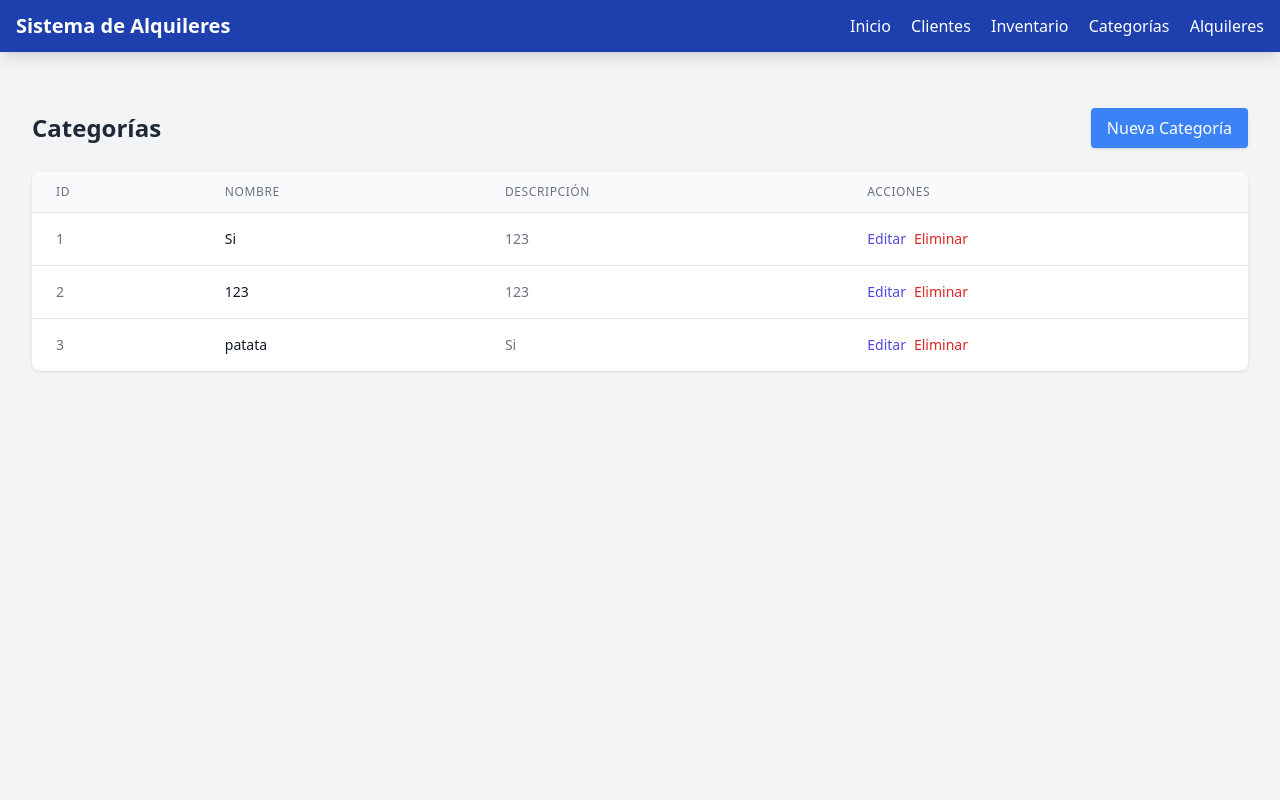
After one commit to NaviStarp/Gestor_inventario, a Flask app: page /categorias/ in a window 1280 px wide. The commit adds this page. Run offline with Flask 3, Linux system fonts and the light colour scheme; data comes from the database, SQL or seed files in the repository; both versions use the stored data as it was after the commit; some libraries are stand-ins or nearby versions.

Commit message:
categoria

```diff
--- a/app.py
+++ b/app.py
@@ -96,22 +96,22 @@ def editar_categoria():
     categoria.nombre = request.form['nombre']
     categoria.descripcion = request.form.get('descripcion')
     db.session.commit()
-    return redirect(url_for('inicio'))
+    return redirect(request.referrer)
 
-@app.route('/categoria/eliminar/<int:id>', methods=['POST'])
+@app.route('/categoria/eliminar/<int:id>', methods=['GET','POST'])
 def eliminar_categoria(id):
     Inventario.query.filter_by(categoria_id=id).delete()
     categoria = Categoria.query.get_or_404(id)
     db.session.delete(categoria)
     db.session.commit()
-    return redirect(url_for('inicio'))
+    return redirect(request.referrer)
 
 @app.route('/cliente/eliminar/<int:id>', methods=['POST'])
 def eliminar_cliente(id):
     cliente = Cliente.query.get_or_404(id)
     db.session.delete(cliente)
     db.session.commit()
-    return redirect(url_for('inicio'))
+    return redirect(request.referrer)
 @app.route('/categorias/')
 def ver_categorias():
     categorias = Categoria.query.all()
@@ -122,14 +122,14 @@ def eliminar_producto(id):
     inventario = Inventario.query.get_or_404(id)
     db.session.delete(inventario)
     db.session.commit()
-    return redirect(url_for('inicio'))
+    return redirect(request.referrer)
 
 @app.route('/alquiler/eliminar/<int:id>', methods=['POST'])
 def eliminar_alquiler(id):
     alquiler = Alquiler.query.get_or_404(id)
     db.session.delete(alquiler)
     db.session.commit()
-    return redirect(url_for('inicio'))
+    return redirect(request.referrer)
 
 # Ruta para ver inventario
 @app.route('/inventario')
@@ -163,7 +163,7 @@ def crear_producto():
     )
     db.session.add(nuevo_producto)
     db.session.commit()
-    return redirect(url_for('inicio'))
+    return redirect(request.referrer)
 
 # Ruta para añadir cliente
 @app.route('/clientes/nuevo', methods=['POST'])
@@ -181,7 +181,7 @@ def crear_cliente():
     )
     db.session.add(nuevo_cliente)
     db.session.commit()
-    return redirect(url_for('inicio'))
+    return redirect(request.referrer)
 
 # Ruta para añadir categoria
 @app.route('/categoria/nuevo', methods=['POST'])
@@ -192,8 +192,7 @@ def crear_categoria():
     )
     db.session.add(nueva_categoria)
     db.session.commit()
-    return redirect(url_for('inicio'))
-
+    return redirect(request.referrer)
 # Ruta para editar inventario
 @app.route('/inventario/editar/<int:id>', methods=['GET', 'POST'])
 def editar_inventario(id):
@@ -237,7 +236,7 @@ def crear_alquiler():
     )
     db.session.add(nuevo_alquiler)
     db.session.commit()
-    return redirect(url_for('inicio'))
+    return redirect(request.referrer)
 
 # Ruta para ver alquileres
 @app.route('/alquileres', methods=['GET', 'POST'])
--- a/templates/alquileres.html
+++ b/templates/alquileres.html
@@ -7,7 +7,7 @@
     <link rel="stylesheet" href="https://cdnjs.cloudflare.com/ajax/libs/font-awesome/6.0.0-beta3/css/all.min.css">
 </head>
 <body class="bg-gray-100 min-h-screen flex flex-col">
-    <nav class="bg-blue-600 text-white shadow-lg">
+    <nav class="bg-blue-800 text-white shadow-lg">
         <div class="container mx-auto px-4 py-3">
             <div class="flex justify-between items-center">
                 <a href="{{ url_for('inicio') }}" class="text-xl font-bold">Sistema de Alquileres</a>
--- /dev/null
+++ b/templates/categorias.html
@@ -0,0 +1,214 @@
+<html lang="es">
+<head>
+    <meta charset="UTF-8">
+    <meta name="viewport" content="width=device-width, initial-scale=1.0">
+    <title>Sistema de Alquileres</title>
+    <script src="https://cdn.tailwindcss.com"></script>
+    <link rel="stylesheet" href="https://cdnjs.cloudflare.com/ajax/libs/font-awesome/6.0.0-beta3/css/all.min.css">
+</head>
+<body class="bg-gray-100 min-h-screen flex flex-col">
+    <nav class="bg-blue-800 text-white shadow-lg">
+        <div class="container mx-auto px-4 py-3">
+            <div class="flex justify-between items-center">
+                <a href="{{ url_for('inicio') }}" class="text-xl font-bold">Sistema de Alquileres</a>
+                <div class="space-x-4">
+                    <!--Inicio-->
+                    <a href="{{ url_for('inicio') }}" class="hover:text-blue-200">Inicio</a>
+                    <a href="{{ url_for('ver_clientes') }}" class="hover:text-blue-200">Clientes</a>
+                    <a href="{{ url_for('ver_inventario') }}" class="hover:text-blue-200">Inventario</a>
+                    <a href="{{ url_for('ver_categorias') }}" class="hover:text-blue-200">Categorías</a>
+                    <a href="{{ url_for('ver_alquileres') }}" class="hover:text-blue-200">Alquileres</a>
+                    <!-- Add more navigation links as needed -->
+                </div>
+            </div>
+        </div>
+    </nav>
+
+    <main class="container mx-auto px-4 py-6 flex-grow">
+
+<div class="container mx-auto px-4 py-8">
+    <div class="flex justify-between items-center mb-6">
+        <h1 class="text-2xl font-bold text-gray-800">Categorías</h1>
+        <button id="btn-open-categoria" class="bg-blue-500 hover:bg-blue-600 text-white font-medium py-2 px-4 rounded shadow transition duration-200">
+            Nueva Categoría
+        </button>
+    </div>
+
+    {% if categorias %}
+        <div class="bg-white shadow rounded-lg overflow-hidden">
+            <table class="min-w-full divide-y divide-gray-200">
+                <thead class="bg-gray-50">
+                    <tr>
+                        <th scope="col" class="px-6 py-3 text-left text-xs font-medium text-gray-500 uppercase tracking-wider">ID</th>
+                        <th scope="col" class="px-6 py-3 text-left text-xs font-medium text-gray-500 uppercase tracking-wider">Nombre</th>
+                        <th scope="col" class="px-6 py-3 text-left text-xs font-medium text-gray-500 uppercase tracking-wider">Descripción</th>
+                        <th scope="col" class="px-6 py-3 text-left text-xs font-medium text-gray-500 uppercase tracking-wider">Acciones</th>
+                    </tr>
+                </thead>
+                <tbody class="bg-white divide-y divide-gray-200">
+                    {% for categoria in categorias %}
+                    <tr class="hover:bg-gray-50">
+                        <td class="px-6 py-4 whitespace-nowrap text-sm text-gray-500">{{ categoria.id }}</td>
+                        <td class="px-6 py-4 whitespace-nowrap text-sm font-medium text-gray-900">{{ categoria.nombre }}</td>
+                        <td class="px-6 py-4 text-sm text-gray-500">
+                            {% if categoria.descripcion %}
+                                {{ categoria.descripcion }}
+                            {% else %}
+                                <span class="text-gray-400 italic">Sin descripción</span>
+                            {% endif %}
+                        </td>
+                        <td class="px-6 py-4 whitespace-nowrap text-sm font-medium">
+                            <div class="flex space-x-2">
+                                <button  onclick="editarCategoria('{{ categoria.id }}', '{{ categoria.nombre }}', '{{ categoria.descripcion }}')" class="text-indigo-600 hover:text-indigo-900 ">Editar</button>
+                                <a href="{{ url_for('eliminar_categoria', id=categoria.id) }}" class="text-red-600 hover:text-red-900" onclick="return confirm('¿Está seguro que desea eliminar esta categoría?')">Eliminar</a>
+                            </div>
+                        </td>
+                    </tr>
+                    {% endfor %}
+                </tbody>
+            </table>
+        </div>
+    {% else %}
+        <div class="bg-white shadow rounded-lg p-6 text-center">
+            <p class="text-gray-500">No hay categorías disponibles.</p>
+            <a href="{{ url_for('crear_categoria') }}" class="inline-block mt-4 text-blue-500 hover:text-blue-700">Crear la primera categoría</a>
+        </div>
+    {% endif %}
+    <div id="modal-overlay" class="fixed inset-0 bg-black bg-opacity-50 z-40 hidden flex items-center justify-center">
+                <!-- Modal para Categoría -->
+                <div id="modal-categoria" class="bg-white rounded-lg shadow-xl w-full max-w-3xl mx-4 hidden">
+                    <div class="flex justify-between items-center p-6 border-b">
+                        <h2 class="text-2xl font-semibold">Nueva Categoría</h2>
+                        <button class="modal-close text-gray-500 hover:text-gray-700">
+                            <svg class="w-6 h-6" fill="none" stroke="currentColor" viewBox="0 0 24 24" xmlns="http://www.w3.org/2000/svg">
+                                <path stroke-linecap="round" stroke-linejoin="round" stroke-width="2" d="M6 18L18 6M6 6l12 12"></path>
+                            </svg>
+                        </button>
+                    </div>
+                    <div class="p-6">
+                        <form action="{{ url_for('crear_categoria') }}" method="POST">
+                            <div class="grid grid-cols-1 gap-6">
+                                <div>
+                                    <label for="nombre_categoria" class="block text-sm font-medium text-gray-700 mb-1">Nombre</label>
+                                    <input type="text" id="nombre_categoria" name="nombre" required
+                                           class="w-full px-3 py-2 border border-gray-300 rounded-md focus:outline-none focus:ring-2 focus:ring-blue-500">
+                                </div>
+                                <div>
+                                    <label for="descripcion" class="block text-sm font-medium text-gray-700 mb-1">Descripción</label>
+                                    <textarea id="descripcion" name="descripcion" required rows="3"
+                                           class="w-full px-3 py-2 border border-gray-300 rounded-md focus:outline-none focus:ring-2 focus:ring-blue-500"></textarea>
+                                </div>
+                            </div>
+                            <div class="mt-6 flex justify-end">
+                                <button type="button" class="modal-close px-4 py-2 bg-gray-300 text-gray-700 font-medium rounded-md hover:bg-gray-400 mr-2">
+                                    Cancelar
+                                </button>
+                                <button type="submit" class="px-4 py-2 bg-orange-500 text-white font-medium rounded-md hover:bg-orange-600">
+                                    Guardar Categoría
+                                </button>
+                            </div>
+                        </form>
+                    </div>
+                </div>
+
+                <!-- Modal para Editar Categoría -->
+                <div id="modal-editar-categoria" class="bg-white rounded-lg shadow-xl w-full max-w-3xl mx-4 hidden">
+                    <div class="flex justify-between items-center p-6 border-b">
+                        <h2 class="text-2xl font-semibold">Editar Categoría</h2>
+                        <button class="modal-close text-gray-500 hover:text-gray-700">
+                            <svg class="w-6 h-6" fill="none" stroke="currentColor" viewBox="0 0 24 24" xmlns="http://www.w3.org/2000/svg">
+                                <path stroke-linecap="round" stroke-linejoin="round" stroke-width="2" d="M6 18L18 6M6 6l12 12"></path>
+                            </svg>
+                        </button>
+                    </div>
+                    <div class="p-6">
+                        <form id="form-editar-categoria" action="{{ url_for('editar_categoria') }}" method="POST">
+                            <input type="hidden" id="editar_categoria_id" name="id">
+                            <div class="grid grid-cols-1 gap-6">
+                                <div>
+                                    <label for="editar_nombre_categoria" class="block text-sm font-medium text-gray-700 mb-1">Nombre</label>
+                                    <input type="text" id="editar_nombre_categoria" name="nombre" required
+                                           class="w-full px-3 py-2 border border-gray-300 rounded-md focus:outline-none focus:ring-2 focus:ring-blue-500">
+                                </div>
+                                <div>
+                                    <label for="editar_descripcion" class="block text-sm font-medium text-gray-700 mb-1">Descripción</label>
+                                    <textarea id="editar_descripcion" name="descripcion" required rows="3"
+                                           class="w-full px-3 py-2 border border-gray-300 rounded-md focus:outline-none focus:ring-2 focus:ring-blue-500"></textarea>
+                                </div>
+                            </div>
+                            <div class="mt-6 flex justify-end">
+                                <button type="button" class="modal-close px-4 py-2 bg-gray-300 text-gray-700 font-medium rounded-md hover:bg-gray-400 mr-2">
+                                    Cancelar
+                                </button>
+                                <button type="submit" class="px-4 py-2 bg-blue-500 text-white font-medium rounded-md hover:bg-blue-600">
+                                    Actualizar Categoría
+                                </button>
+                            </div>
+                        </form>
+                    </div>
+                </div>
+            </div>
+</div>
+</main>
+<script>
+    // Funciones para manejar los modales
+    function openModal(modalId) {
+        document.getElementById('modal-overlay').classList.remove('hidden');
+        document.getElementById(modalId).classList.remove('hidden');
+    }
+
+    function closeAllModals() {
+        document.getElementById('modal-overlay').classList.add('hidden');
+
+        // Ocultar todos los modales
+        const modals = document.querySelectorAll('#modal-overlay > div');
+        modals.forEach(modal => {
+            modal.classList.add('hidden');
+        });
+    }
+    document.getElementById('btn-open-categoria').addEventListener('click', function() {
+        openModal('modal-categoria');
+    });
+
+    // Configurar botones para cerrar modales
+    const closeButtons = document.querySelectorAll('.modal-close');
+    closeButtons.forEach(button => {
+        button.addEventListener('click', closeAllModals);
+    });
+
+    // Cerrar modales al hacer clic fuera de ellos
+    document.getElementById('modal-overlay').addEventListener('click', function(e) {
+        if (e.target === this) {
+            closeAllModals();
+        }
+    });
+
+    // Función para editar categoría
+    function editarCategoria(id, nombre, descripcion) {
+        document.getElementById('editar_categoria_id').value = id;
+        document.getElementById('editar_nombre_categoria').value = nombre;
+        document.getElementById('editar_descripcion').value = descripcion;
+
+        openModal('modal-editar-categoria');
+    }
+
+    // Función para confirmar eliminación
+    function confirmarEliminar(tipo, id) {
+        const form = document.getElementById('form-eliminar');
+
+        // Configurar la acción del formulario según el tipo
+        if (tipo === 'categoria') {
+            form.action = `/categoria/eliminar/${id}`;
+        } else if (tipo === 'cliente') {
+            form.action = `/cliente/eliminar/${id}`;
+        } else if (tipo === 'inventario') {
+            form.action = `/inventario/eliminar/${id}`;
+        } else if (tipo === 'alquiler') {
+            form.action = `/alquiler/eliminar/${id}`;
+        }
+
+        openModal('modal-confirmar-eliminar');
+    }
+</script>
+</body>
+</html>
```
Also changed, not shown: instance/inventario.db.
